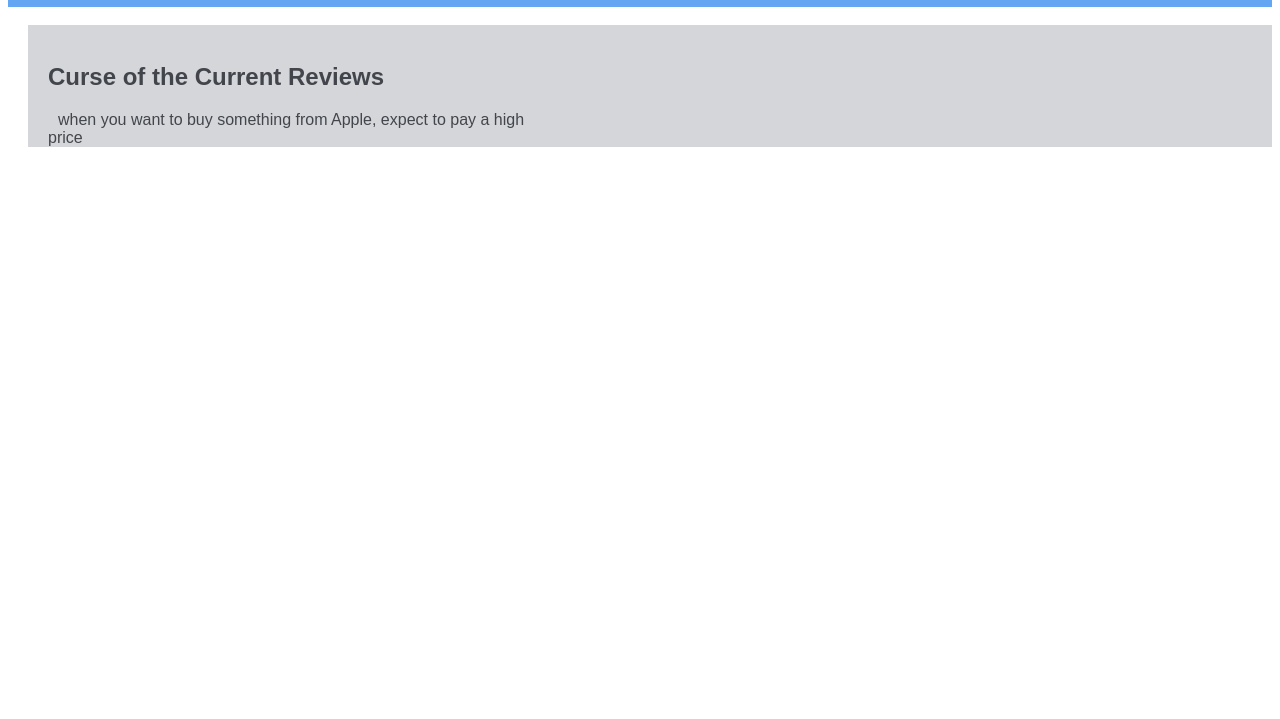
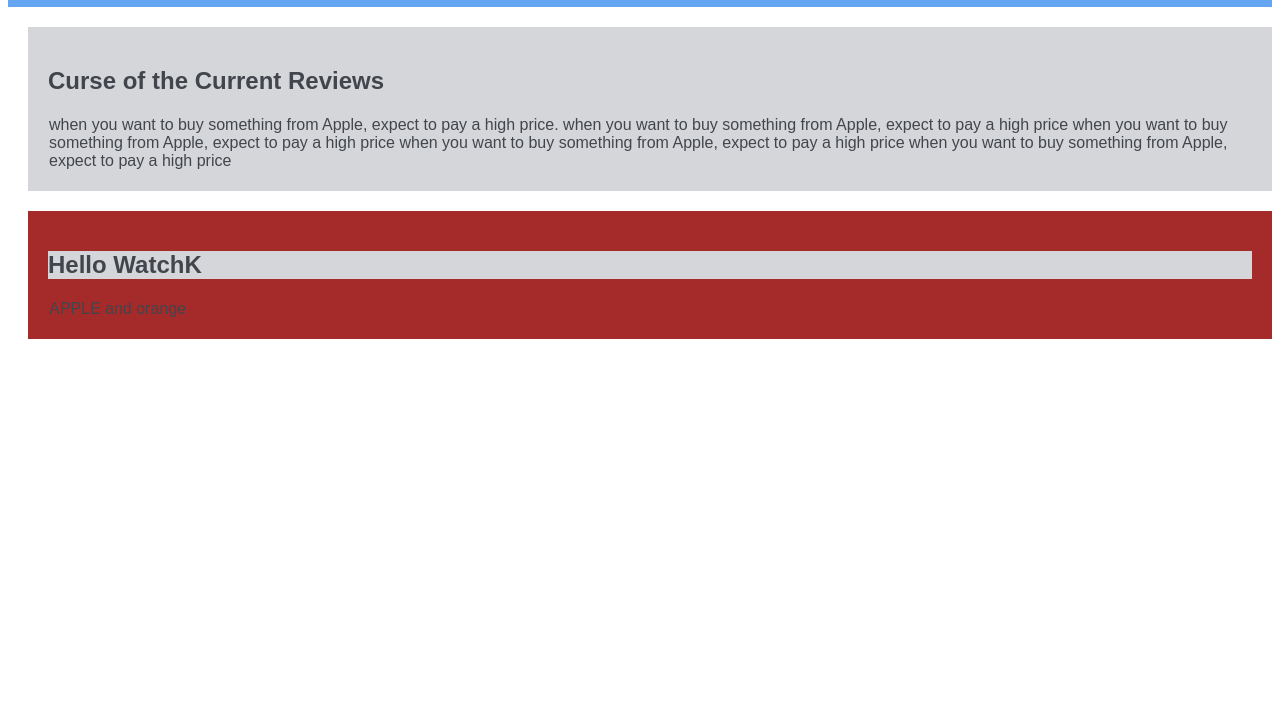
Before and after one commit to HuDaMan0621/0421-2020-PM-assignment, a plain HTML site: page index.html in a window 1280 px wide. Shown: the part 81-800 px from the top of the page. Drawn offline with Linux system fonts and the light colour scheme.

Commit message:
added Hello watchkit

```diff
--- a/index.html
+++ b/index.html
@@ -13,10 +13,13 @@
     <div id="container">
 
     </div>
-    <div id = "whitespace1">
+    <!-- <div id = "whitespace1">
+
+    </div> -->
+    <div id="container2">
 
     </div>
-    <div id="container2">
+    <div id="container3">
 
     </div>
 
--- a/script.js
+++ b/script.js
@@ -42,46 +42,74 @@ link2.href = "#";
 link2.style.color = "white";
 topNav.appendChild(link2);
 
-
 container.appendChild(header);
-const footer = document.createElement("footer");
-footer.style.color = "white";
-footer.style.padding = "0 20px";
-footer.textContent = "test";
-container.appendChild(footer);
 
 //curse of the current reviews
 
 const container2 = document.getElementById('container2');
 document.body.style.fontFamily = 'sans-serif';
-container2.style.padding = "0 20px";
+container2.style.padding = "20px";
 container2.style.marginLeft = '20px';
-
+container2.style.marginTop = "20px";
 
 const header2 = document.createElement('header2');
-header2.style.right="20px"; //come back to get the indentation
 header2.style.color = "#42464c";
 header2.style.backgroundColor = '#d5d6d9';
-header2.style.padding = "0 20px";
-header2.style.margin = "200px 1000px";
-header2.style.border = "10px";
-header2.style.borderColor = "10px";
 
 
 const heading2 = document.createElement('h2');
 container2.style.backgroundColor = "#d5d6d9";
 heading2.textContent = 'Curse of the Current Reviews';
-// heading2.style.paddingRight = "20px";
-// heading2.style.margin = "20px";
 heading2.style.backgroundColor = "#d5d6d9";
 header2.appendChild(heading2);
 
 const paragraph1 = document.createElement('para1');
-// paragraph1.style.display = "flex";
-paragraph1.textContent = "when you want to buy something from Apple, expect to pay a high price"
-paragraph1.style.width = "200px";
-paragraph1.style.padding = "10px";
+paragraph1.style.display = "flex";
+paragraph1.textContent = "when you want to buy something from Apple, expect to pay a high price. when you want to buy something from Apple, expect to pay a high price when you want to buy something from Apple, expect to pay a high price when you want to buy something from Apple, expect to pay a high price when you want to buy something from Apple, expect to pay a high price"
+paragraph1.style.width = "100%";
+paragraph1.style.padding = "1px";
+paragraph1.style.marginLeft = "0px";
+
 header2.appendChild(paragraph1);
+container2.appendChild(header2);
+
+//Hello WatchKit
+const container3 = document.getElementById('container3');
+document.body.style.fontFamily = "sans-serif";
+container3.style.padding = "20px";
+container3.style.marginLeft = "20px";
+container3.style.marginTop = "20px";
+
+const header3 = document.createElement('header3');
+header3.style.color = "#42464c";
+header3.style.backgroundColor = '#d5d6d9';
+
+const heading3 = document.createElement('h2');
+container3.style.backgroundColor = "brown";
+heading3.textContent = "Hello WatchK";
+heading3.style.backgroundColor = "#d5d6d9";
+header3.appendChild(heading3);
+
+// const heading3 = document.createElement('h2');
+// container3.style.backgroundColor = "#d5d6d9";
+// heading3.textContent = 'Curse of the Current Reviews';
+// heading3.style.backgroundColor = "#d5d6d9";
+// header3.appendChild(heading3);
+
+const paragraph2 = document.createElement('para2');
+paragraph2.style.display = "flex";
+paragraph2.textContent = "APPLE and orange";
+paragraph2.style.width = "100%";
+paragraph2.style.padding = "1px";
+paragraph2.style.marginLeft = "0px";
+
+header3.appendChild(paragraph2);
+container3.appendChild(header3);
 
 
-container2.appendChild(header2);
+
+// const footer = document.createElement("footer");
+// footer.style.color = "white";
+// footer.style.padding = "0 20px";
+// footer.textContent = "test";
+// container.appendChild(footer);
```
